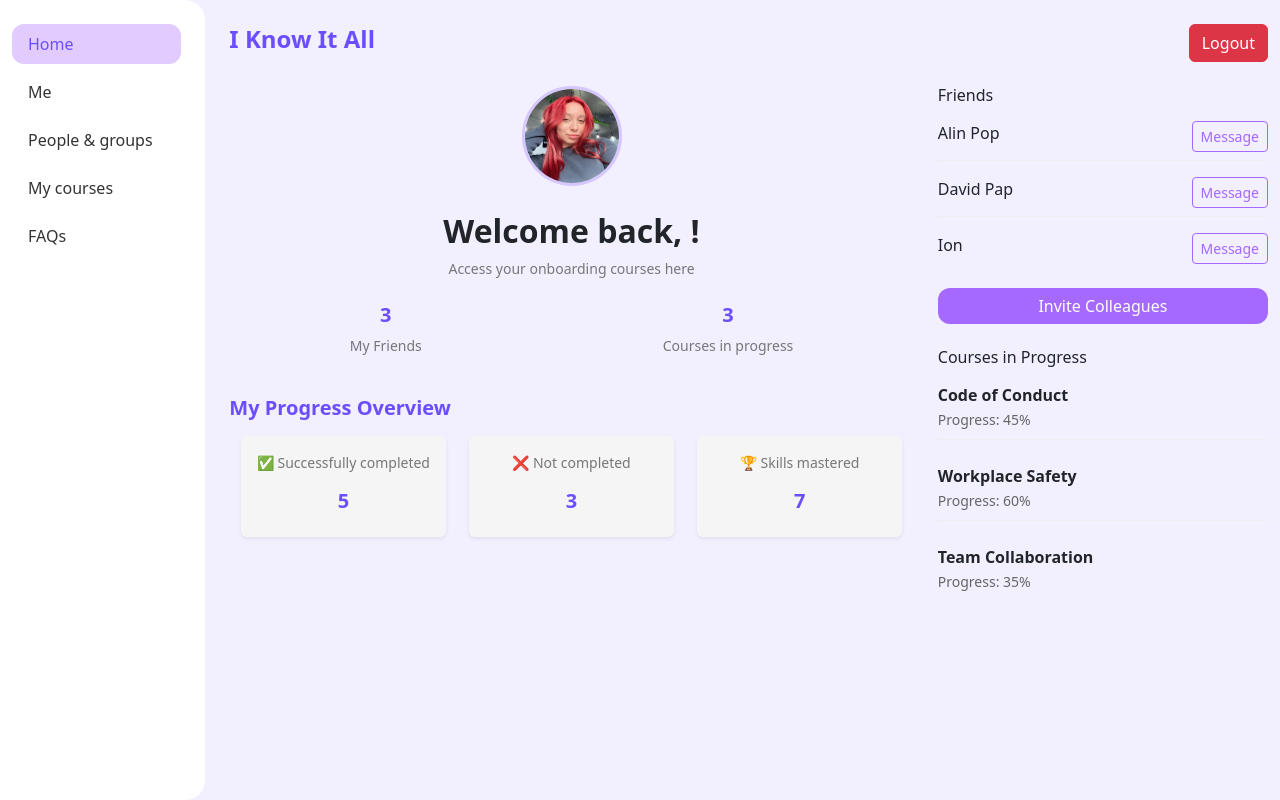
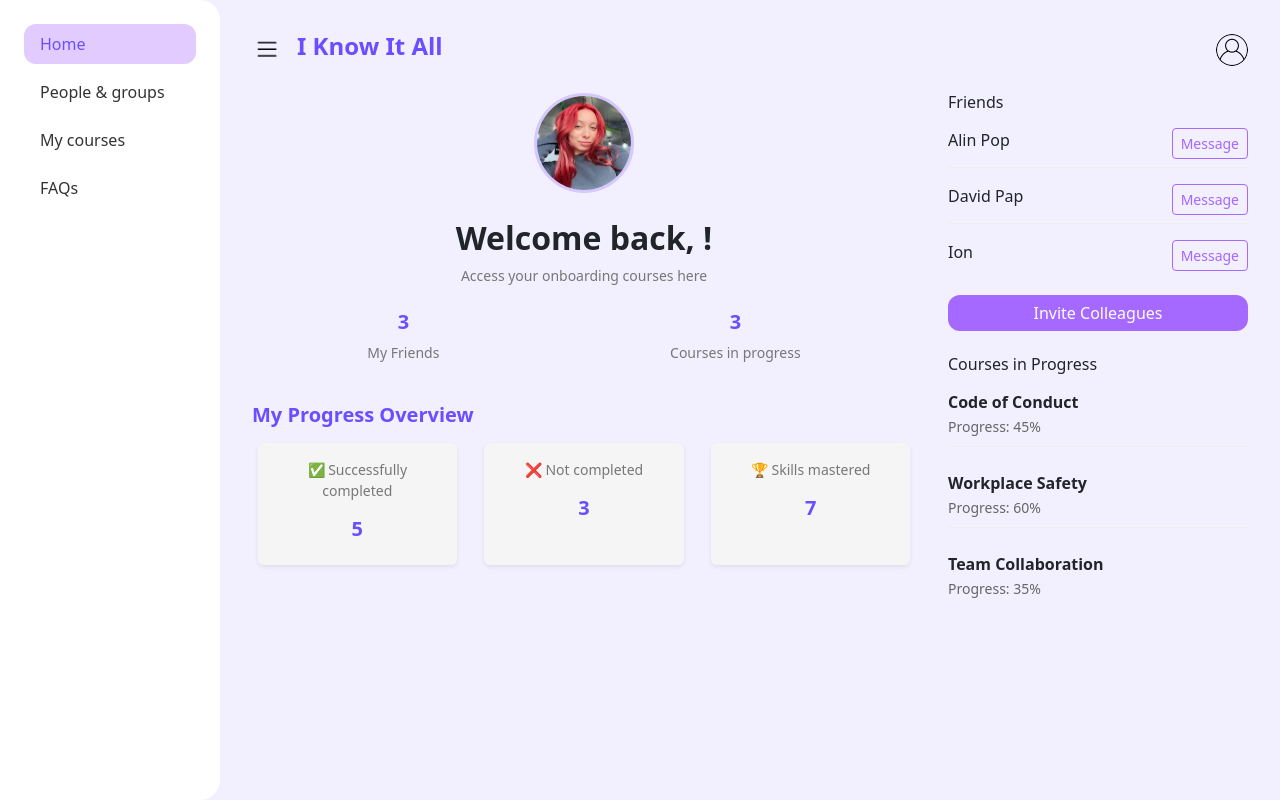
Before and after one commit to damjan214/i-know-it-all-frontend, a React (Create React App) app: page /main in a window 1280 px wide. Built offline with nearby package versions, Linux system fonts and the light colour scheme.

Commit message:
Finished

```diff
--- a/src/App.js
+++ b/src/App.js
@@ -6,13 +6,14 @@ import MainPage from './pages/MainPage';
 import UploadDocument from './management/UploadDocument';
 import TrainingModulesPage from "./pages/TrainingModulesPage";
 import UploadsPage from "./management/UploadsPage";
+import MyAccountPage from './pages/MyAccountPage';
 
 function App() {
   return (
       <Router>
         <Routes>
             <Route path="/" element={
-                 <Navigate replace to="/login" />
+                <Navigate replace to="/login" />
             } />
           <Route path="/login" element={<LoginPage />} />
           <Route path="/register" element={<RegisterPage />} />
@@ -20,6 +21,7 @@ function App() {
           <Route path="/add-document" element={<UploadDocument />} />
           <Route path="/modules" element={<TrainingModulesPage />} />
           <Route path="/uploads" element={<UploadsPage />} />
+          <Route path="/account" element={<MyAccountPage />} />
         </Routes>
       </Router>
   );
--- a/src/management/UploadsPage.js
+++ b/src/management/UploadsPage.js
@@ -3,10 +3,12 @@ import { Link, useNavigate } from 'react-router-dom';
 import 'bootstrap/dist/css/bootstrap.min.css';
 import '../styles/UploadsPage.css';
 import axios from 'axios';
+import hamburgerIcon from '../images/menu.png';
 
 function UploadsPage() {
     const [courses, setCourses] = useState([]);
     const [searchQuery, setSearchQuery] = useState('');
+    const [sidebarOpen, setSidebarOpen] = useState(true);
     const navigate = useNavigate();
 
     const handleSearchChange = (e) => {
@@ -67,24 +69,33 @@ function UploadsPage() {
     };
 
     return (
-        <div className="container-fluid">
-            <div className="row">
+        <div className="uploads-layout">
         {/* Sidebar */}
-                <div className="col-md-2 sidebar">
+        {sidebarOpen && (
+            <div className="sidebar-inner p-4">
             <nav className="nav flex-column">
                 <Link className="nav-link sidebar-link" to="/main">Home</Link>
-                        <Link className="nav-link sidebar-link" to="#">Me</Link>
                 <Link className="nav-link sidebar-link" to="#">People & groups</Link>
                 <Link className="nav-link sidebar-link" to="/modules">My courses</Link>
                 <Link className="nav-link sidebar-link" to="#">FAQs</Link>
                 <Link className="nav-link sidebar-link active-link" to="/uploads">My uploads</Link>
             </nav>
             </div>
+        )}
 
         {/* Main content */}
-                <div className="col-md-10 py-5" style={{ backgroundColor: '#f2efff', minHeight: '100vh' }}>
+        <div className="uploads-main-content">
             <div className="d-flex justify-content-between align-items-center mb-4">
-                        <h3 className="mb-0">My Uploaded Courses</h3>
+            <div className="d-flex align-items-center">
+                <img
+                src={hamburgerIcon}
+                alt="menu"
+                className="hamburger-icon"
+                onClick={() => setSidebarOpen(!sidebarOpen)}
+                />
+                <h3 className="mb-0 ms-3">My Uploaded Courses</h3>
+            </div>
+
             <div className="d-flex w-50">
                 <input
                 type="text"
@@ -118,7 +129,6 @@ function UploadsPage() {
             ))}
         </div>
         </div>
-        </div>
     );
 }
 
--- a/src/pages/MainPage.js
+++ b/src/pages/MainPage.js
@@ -1,13 +1,16 @@
-import React, {useEffect, useState} from 'react';
+import React, { useEffect, useState } from 'react';
 import { Link, useNavigate } from 'react-router-dom';
 import 'bootstrap/dist/css/bootstrap.min.css';
 import '../styles/MainPage.css';
 import profilePicture from "../images/profile.png";
+import hamburgerIcon from '../images/menu.png';
+import userIcon from '../images/user.png';
 import axios from "axios";
 
 function MainPage() {
     const navigate = useNavigate();
-
+    const [sidebarOpen, setSidebarOpen] = useState(true);
+    const [showDropdown, setShowDropdown] = useState(false);
     const user = JSON.parse(localStorage.getItem('user'));
     const [isManager, setIsManager] = useState(false);
 
@@ -17,7 +20,6 @@ function MainPage() {
 
     useEffect(() => {
         if (user) {
-            // Make API call to check user type
         axios.get(`http://localhost:8080/api/users/name/${user}`)
             .then(response => {
             if (response.data.userType === 'MANAGER') {
@@ -31,39 +33,50 @@ function MainPage() {
     }, []);
 
     return (
-        <div className="container-fluid p-0" style={{ minHeight: '100vh', backgroundColor: '#f2efff' }}>
-            <div className="row no-gutters">
+        <div className="main-layout">
         {/* Sidebar */}
-                <div className="col-md-2 d-flex flex-column align-items-start p-4" style={{ backgroundColor: '#ffffff', minHeight: '100vh', borderTopRightRadius: '20px', borderBottomRightRadius: '20px' }}>
-                    <nav className="nav flex-column w-100">
+        {sidebarOpen && (
+            <div className="sidebar-inner">
+            <nav className="nav flex-column w-100 p-4">
                 <Link className="nav-link active sidebar-link" to="#">Home</Link>
-                        <Link className="nav-link sidebar-link" to="#">Me</Link>
                 <Link className="nav-link sidebar-link" to="#">People & groups</Link>
-                        <Link className="nav-link sidebar-link active-link" to="/modules">My courses</Link> {/* Highlight Workspaces */}
+                <Link className="nav-link sidebar-link active-link" to="/modules">My courses</Link>
                 <Link className="nav-link sidebar-link" to="#">FAQs</Link>
                 {isManager && (
-                            <Link className="nav-link sidebar-link" to="/uploads">
-                                My uploads
-                            </Link>
+                <Link className="nav-link sidebar-link" to="/uploads">My uploads</Link>
                 )}
             </nav>
             </div>
+        )}
 
         {/* Main content */}
-                <div className="col-md-10 p-4">
+        <div className="main-content">
             {/* Header */}
             <div className="d-flex justify-content-between align-items-center mb-4">
+            <div className="d-flex align-items-center">
+                <img
+                src={hamburgerIcon}
+                alt="menu"
+                className="hamburger-icon"
+                onClick={() => setSidebarOpen(!sidebarOpen)}
+                />
                 <h4>I Know It All</h4>
-                        <div className="d-flex align-items-center">
-                            <button onClick={handleLogout} className="btn btn-danger ms-2">
-                                Logout
-                            </button>
+            </div>
+            <div className="user-dropdown-wrapper" onClick={() => setShowDropdown(prev => !prev)}>
+                <img src={userIcon} alt="User" className="user-icon" />
+                {showDropdown && (
+                    <div className="dropdown-menu-user">
+                    <Link to="/account" className="dropdown-item">My Account</Link>
+                    <div className="dropdown-item logout-item" onClick={handleLogout}>Logout</div>
+                    </div>
+                )}
                 </div>
             </div>
 
-                    {/* Center panel */}
-                    <div className="row">
-                        <div className="col-md-8">
+            {/* Center + Right Panel */}
+            <div className="content-sections">
+            {/* Left panel */}
+            <div className="content-left">
                 <div className="text-center mb-4">
                 <img
                     src={profilePicture}
@@ -88,7 +101,7 @@ function MainPage() {
                 </div>
 
                 <h5>My Progress Overview</h5>
-                            <div className="d-flex justify-content-around mt-3">
+                <div className="d-flex justify-content-around mt-3 flex-wrap gap-3">
                 <div className="text-center p-3 rounded shadow-sm" style={{ backgroundColor: '#f5f5f5', width: '30%' }}>
                     <p>✅ Successfully completed</p>
                     <h5>5</h5>
@@ -105,7 +118,7 @@ function MainPage() {
             </div>
 
             {/* Right panel */}
-                        <div className="col-md-4">
+            <div className="content-right">
                 <div className="mb-4">
                 <h6>Friends</h6>
                 <ul className="list-unstyled">
@@ -143,7 +156,6 @@ function MainPage() {
             </div>
         </div>
         </div>
-        </div>
     );
 }
 
--- a/src/pages/TrainingModulesPage.js
+++ b/src/pages/TrainingModulesPage.js
@@ -3,6 +3,7 @@ import { Link, useNavigate } from 'react-router-dom';
 import 'bootstrap/dist/css/bootstrap.min.css';
 import '../styles/TrainingModulesPage.css';
 import axios from 'axios';
+import hamburgerIcon from '../images/menu.png';
 
 function TrainingModulesPage() {
     const [modules, setModules] = useState([]);
@@ -11,6 +12,7 @@ function TrainingModulesPage() {
     const [searchQuery, setSearchQuery] = useState('');
     const [userId, setUserId] = useState(null);
     const [isCompleted, setIsCompleted] = useState(false);
+    const [sidebarOpen, setSidebarOpen] = useState(true);
 
     const user = JSON.parse(localStorage.getItem('user'));
     const navigate = useNavigate();
@@ -52,7 +54,6 @@ function TrainingModulesPage() {
         }
     }, []);
 
-    // Check if selected module is completed by this user
     useEffect(() => {
         if (selectedModule?.id && userId) {
         axios.get(`http://localhost:8080/api/completed/isCompleted`, {
@@ -71,26 +72,32 @@ function TrainingModulesPage() {
     }, [selectedModule, userId]);
 
     return (
-        <div className="container-fluid py-4" style={{ backgroundColor: '#f2efff', minHeight: '100vh' }}>
-            <div className="row">
-                {/* Sidebar */}
-                <div className="col-md-2">
+        <div className="modules-layout">
+        {sidebarOpen && (
+            <div className="sidebar-inner p-4">
             <nav className="nav flex-column">
                 <Link className="nav-link" to="/main">Home</Link>
-                        <Link className="nav-link" to="#">Me</Link>
                 <Link className="nav-link" to="#">People & groups</Link>
                 <Link className="nav-link active" to="/modules">My courses</Link>
                 <Link className="nav-link" to="#">FAQs</Link>
-                        {isManager && (
-                            <Link className="nav-link" to="/uploads">My uploads</Link>
-                        )}
+                {isManager && <Link className="nav-link" to="/uploads">My uploads</Link>}
             </nav>
             </div>
+        )}
 
-                {/* Modules list */}
-                <div className="col-md-5 bg-white rounded p-4">
-                    <div className="d-flex justify-content-between align-items-center mb-3">
-                        <h4>Browse Training Modules</h4>
+        <div className="modules-main-content">
+            {/* Header */}
+            <div className="d-flex justify-content-between align-items-center mb-4">
+            <div className="d-flex align-items-center">
+                <img
+                src={hamburgerIcon}
+                alt="menu"
+                className="hamburger-icon"
+                onClick={() => setSidebarOpen(!sidebarOpen)}
+                />
+                <h4 className="ms-3">Browse Training Modules</h4>
+            </div>
+
             <div className="d-flex w-50">
                 <input
                 type="text"
@@ -103,6 +110,9 @@ function TrainingModulesPage() {
             </div>
             </div>
 
+            <div className="modules-content-sections">
+            {/* Modules list */}
+            <div className="modules-list bg-white rounded p-4">
                 {modules.map(module => (
                 <div
                     key={module.id}
@@ -126,7 +136,7 @@ function TrainingModulesPage() {
             </div>
 
             {/* Module Details */}
-                <div className="col-md-5 d-flex flex-column align-items-center p-4">
+            <div className="modules-details d-flex flex-column align-items-center p-4">
                 {selectedModule ? (
                 <>
                     <img
@@ -188,6 +198,7 @@ function TrainingModulesPage() {
             </div>
             </div>
         </div>
+        </div>
     );
 }
 
--- a/src/styles/MainPage.css
+++ b/src/styles/MainPage.css
@@ -91,3 +91,85 @@ body, html {
 body {
     overflow-y: auto; /* or hidden if you want no scroll at all */
 }
+.main-layout {
+    display: flex;
+    min-height: 100vh;
+    background-color: #f2efff;
+}
+
+.sidebar-inner {
+    width: 220px;
+    background-color: #ffffff;
+    border-top-right-radius: 20px;
+    border-bottom-right-radius: 20px;
+    transition: all 0.3s ease;
+}
+
+.main-content {
+    flex-grow: 1;
+    padding: 2rem;
+    transition: all 0.3s ease;
+}
+
+.hamburger-icon {
+    width: 30px;
+    height: 30px;
+    margin-right: 15px;
+    cursor: pointer;
+}
+
+.content-sections {
+    display: flex;
+    flex-wrap: wrap;
+    gap: 2rem;
+}
+
+.content-left {
+    flex: 1;
+    min-width: 300px;
+}
+
+.content-right {
+    flex: 0 0 300px;
+}
+.user-dropdown-wrapper {
+    position: relative;
+    display: inline-block;
+}
+
+.user-icon {
+    width: 32px;
+    height: 32px;
+    cursor: pointer;
+    border-radius: 50%;
+}
+
+.dropdown-menu-user {
+    position: absolute;
+    top: 40px;
+    right: 0;
+    background-color: white;
+    border: 1px solid #ccc;
+    border-radius: 10px;
+    padding: 0.5rem;
+    box-shadow: 0 2px 8px rgba(0, 0, 0, 0.1);
+    z-index: 100;
+    min-width: 140px;
+}
+
+.dropdown-item {
+    border-radius: 10px;
+    padding: 8px 12px;
+    cursor: pointer;
+    text-decoration: none;
+    color: black;
+}
+
+.logout-item:hover {
+    background-color: #ffe6e6;
+    color: red;
+}
+
+.dropdown-item:not(.logout-item):hover {
+    background-color: #f2efff;
+}
--- a/src/styles/TrainingModulesPage.css
+++ b/src/styles/TrainingModulesPage.css
@@ -63,3 +63,46 @@ p.text-danger {
 .btn-dark:hover {
     background-color: #555;
 }
+
+.modules-layout {
+    display: flex;
+    min-height: 100vh;
+    background-color: #f2efff;
+}
+
+.sidebar-inner {
+    width: 220px;
+    background-color: #ffffff;
+    border-top-right-radius: 20px;
+    border-bottom-right-radius: 20px;
+    transition: all 0.3s ease;
+}
+
+.modules-main-content {
+    flex-grow: 1;
+    padding: 2rem;
+    transition: all 0.3s ease;
+}
+
+.hamburger-icon {
+    width: 30px;
+    height: 30px;
+    margin-right: 15px;
+    cursor: pointer;
+}
+
+.modules-content-sections {
+    display: flex;
+    flex-wrap: wrap;
+    gap: 2rem;
+}
+
+.modules-list {
+    flex: 1;
+    min-width: 350px;
+}
+
+.modules-details {
+    flex: 1;
+    min-width: 350px;
+}
--- a/src/styles/UploadsPage.css
+++ b/src/styles/UploadsPage.css
@@ -75,3 +75,30 @@ body {
     border-radius: 12px;
     color: #6b4eff;
 }
+
+.uploads-layout {
+    display: flex;
+    min-height: 100vh;
+    background-color: #f2efff;
+}
+
+.sidebar-inner {
+    width: 220px;
+    background-color: #ffffff;
+    border-top-right-radius: 20px;
+    border-bottom-right-radius: 20px;
+    transition: all 0.3s ease;
+}
+
+.uploads-main-content {
+    flex-grow: 1;
+    padding: 2rem;
+    transition: all 0.3s ease;
+}
+
+.hamburger-icon {
+    width: 30px;
+    height: 30px;
+    margin-right: 15px;
+    cursor: pointer;
+}
```
Also changed, not shown: src/pages/MyAccountPage.js (added, +65 -0 lines), src/styles/MyAccountPage.css (added, +79 -0 lines), src/images/menu.png (added), src/images/user.png (added). Lines whose indentation alone changed are shown as unchanged.
